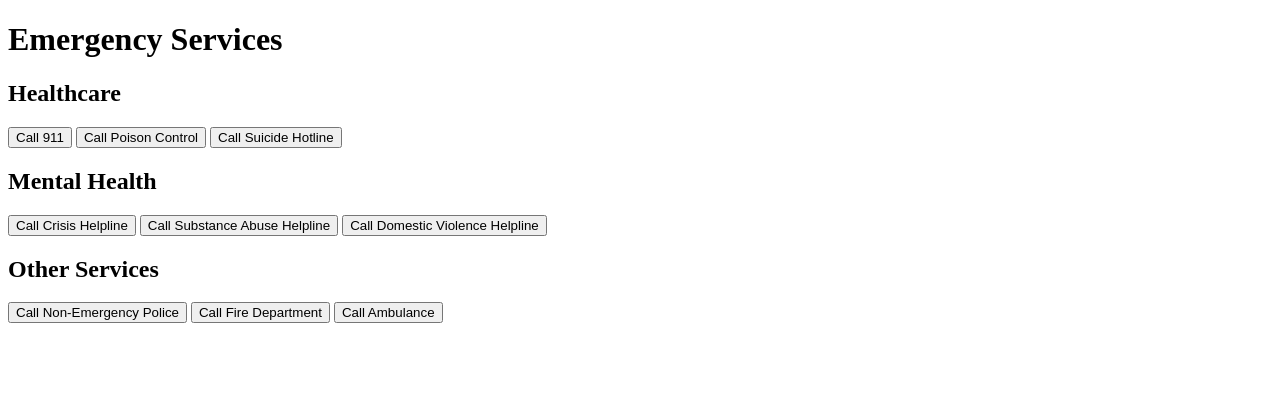
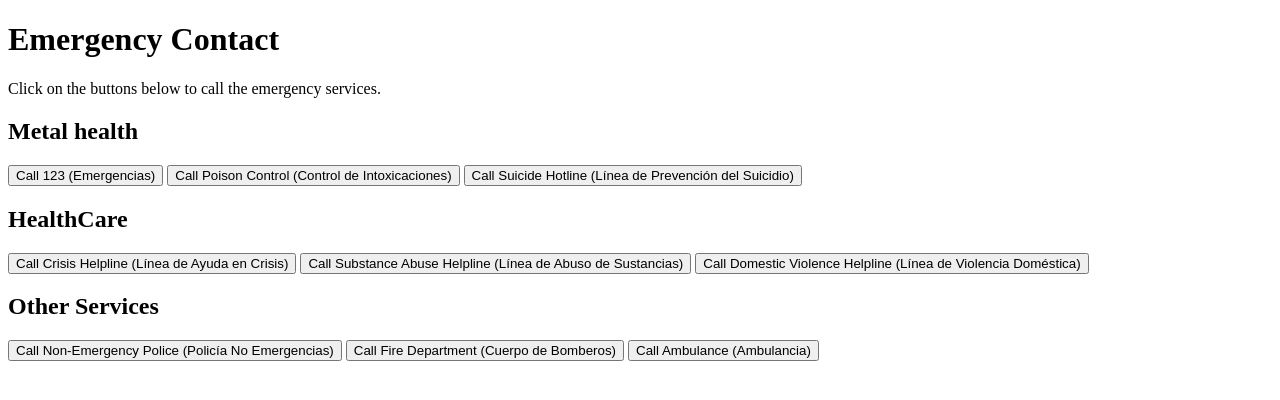
Before and after one commit to jfalzaed/WeCare_Topicos, a Django app: page /emergency/ in a window 1280 px wide. Shown: the top 400 px of the page. Run offline with Django 5.2, Linux system fonts and the light colour scheme.

Commit message:
Agregada de botones básicos a la linea de emergencias

```diff
--- /dev/null
+++ b/emergency/static/js/script.js
@@ -0,0 +1,17 @@
+// Función para detectar si el usuario está en un dispositivo móvil
+function isMobileDevice() {
+    return /Mobi|Android/i.test(navigator.userAgent);
+}
+
+// Función para manejar las llamadas de emergencia
+function handleEmergencyCall(number, service) {
+    if (isMobileDevice()) {
+        // Si es un dispositivo móvil, confirma antes de llamar directamente
+        if (confirm(`Are you sure you want to call ${service}?`)) {
+            window.location.href = `tel:${number}`;
+        }
+    } else {
+        // Si es una computadora, muestra el número como una alerta
+        alert(`On a computer, please call ${number} for ${service}.`);
+    }
+}
--- a/emergency/templates/emergency.html
+++ b/emergency/templates/emergency.html
@@ -1,24 +1,31 @@
 <!DOCTYPE html>
-<html>
+<html lang="en">
 <head>
-    <title>Emergency Services</title>
+    <meta charset="UTF-8">
+    <meta name="viewport" content="width=device-width, initial-scale=1.0">
+    <title>Emergency Contact</title>
+    {% load static %}
 </head>
 <body>
-    <h1>Emergency Services</h1>
+    <h1>Emergency Contact</h1>
+    <p>Click on the buttons below to call the emergency services.</p>
 
-    <h2>Healthcare</h2>
-    <button type="button">Call 911</button>
-    <button type="button">Call Poison Control</button>
-    <button type="button">Call Suicide Hotline</button>
+    <h2>Metal health</h2>
+    <button type="button" onclick="window.location.href='tel:123';">Call 123 (Emergencias)</button>
+    <button type="button" onclick="window.location.href='tel:015620700';">Call Poison Control (Control de Intoxicaciones)</button>
+    <button type="button" onclick="window.location.href='tel:106';">Call Suicide Hotline (Línea de Prevención del Suicidio)</button>
 
-    <h2>Mental Health</h2>
-    <button type="button">Call Crisis Helpline</button>
-    <button type="button">Call Substance Abuse Helpline</button>
-    <button type="button">Call Domestic Violence Helpline</button>
+    <h2>HealthCare</h2>
+    <button type="button" onclick="window.location.href='tel:106';">Call Crisis Helpline (Línea de Ayuda en Crisis)</button>
+    <button type="button" onclick="window.location.href='tel:192';">Call Substance Abuse Helpline (Línea de Abuso de Sustancias)</button>
+    <button type="button" onclick="window.location.href='tel:155';">Call Domestic Violence Helpline (Línea de Violencia Doméstica)</button>
 
     <h2>Other Services</h2>
-    <button type="button">Call Non-Emergency Police</button>
-    <button type="button">Call Fire Department</button>
-    <button type="button">Call Ambulance</button>
+    <button type="button" onclick="window.location.href='tel:123';">Call Non-Emergency Police (Policía No Emergencias)</button>
+    <button type="button" onclick="window.location.href='tel:123';">Call Fire Department (Cuerpo de Bomberos)</button>
+    <button type="button" onclick="window.location.href='tel:123';">Call Ambulance (Ambulancia)</button>
+
+    <!-- Acá se incluye el archivo Javascript -->
+    <script src="{% static 'js/script.js' %}" defer></script>
 </body>
 </html>
```
